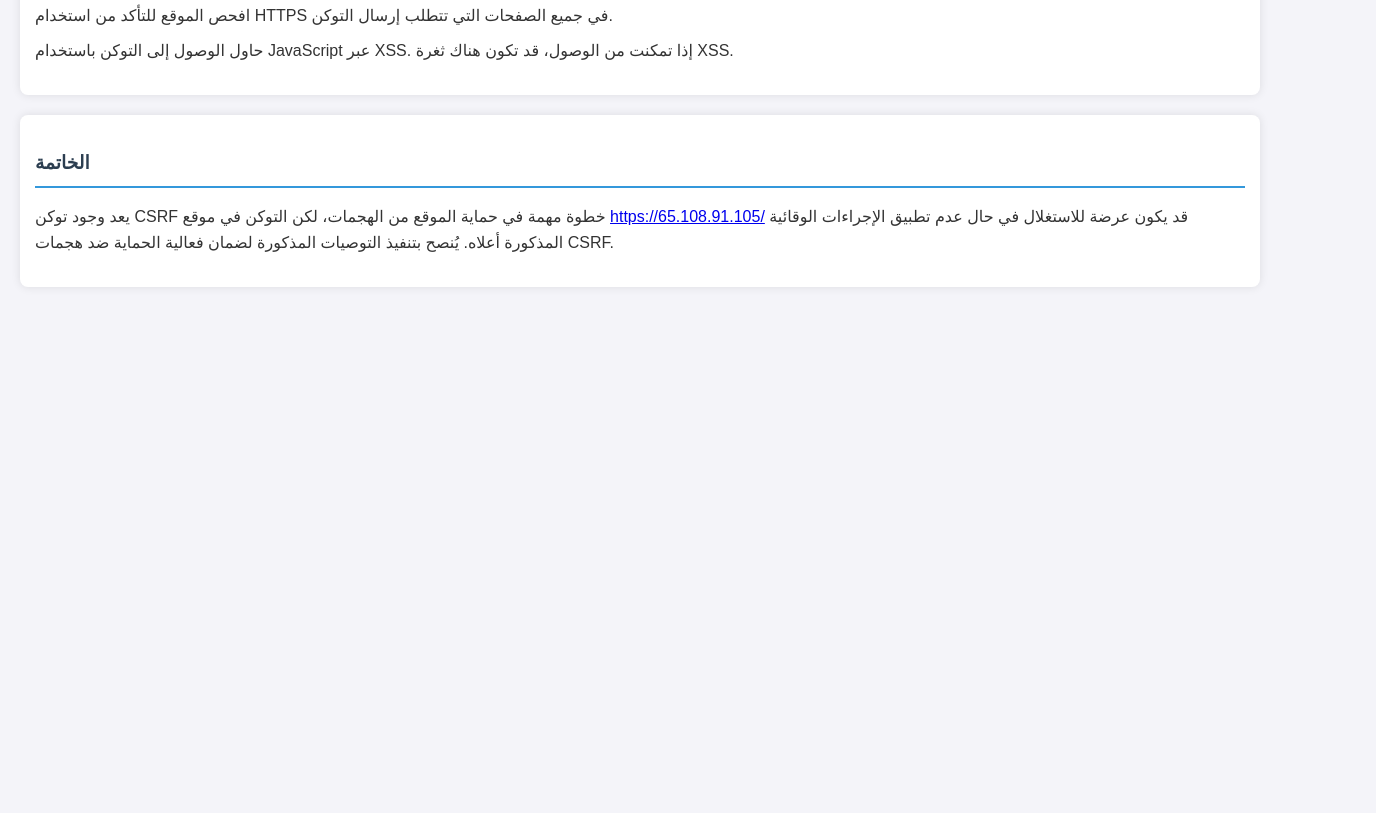
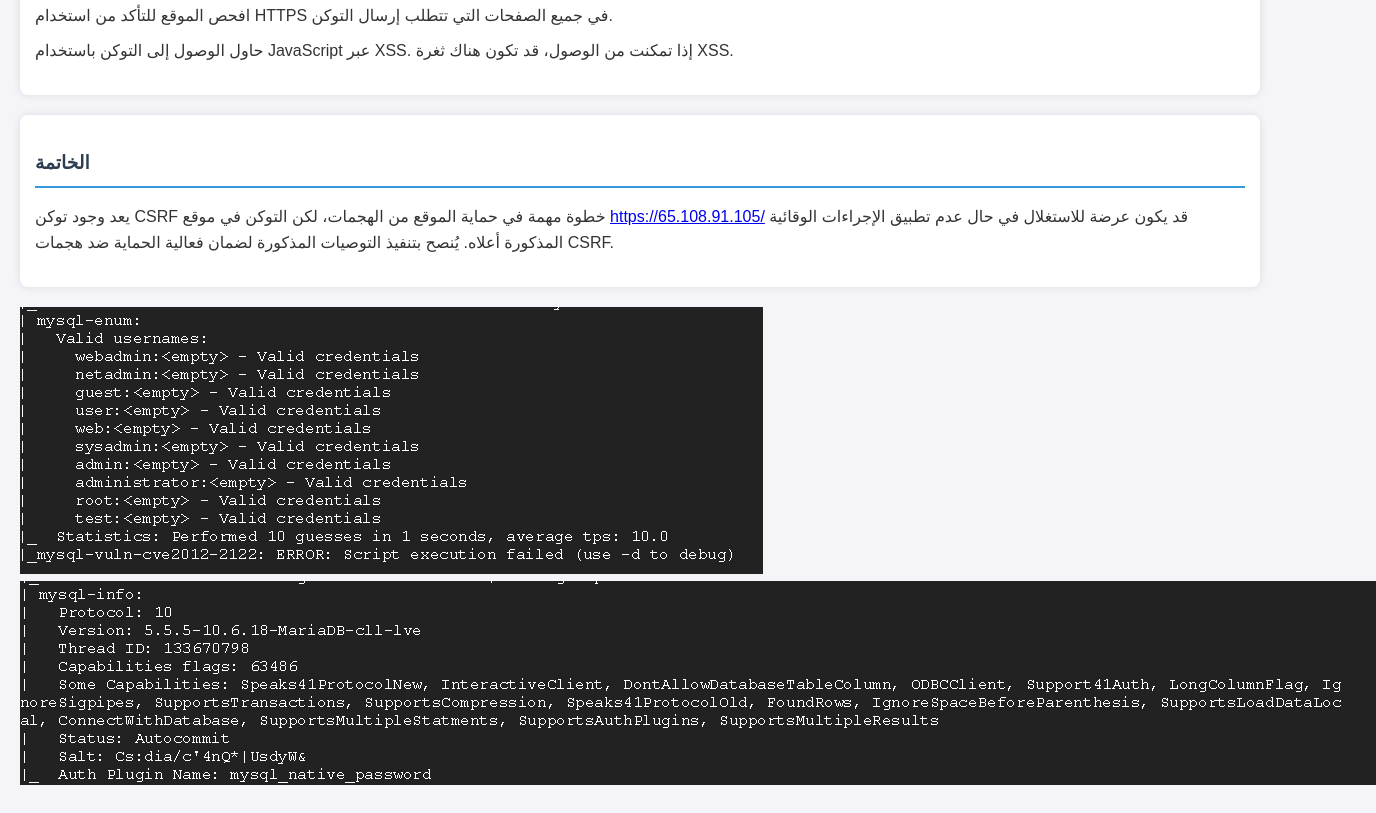
Before and after one commit to shaheen101sec/report, a plain HTML site: page index.html in a window 1280 px wide. Shown: the part 7540-8353 px from the top of the page, 1376 px wide, since content can reach past the window. Before the commit the page ends 7867 px from the top, so only its background shows below. Drawn offline with Linux system fonts and the light colour scheme.

Commit message:
Update index.html

```diff
--- a/index.html
+++ b/index.html
@@ -433,6 +433,7 @@
         <h3>الخاتمة</h3>
         <p>يعد وجود توكن CSRF خطوة مهمة في حماية الموقع من الهجمات، لكن التوكن في موقع <a href="https://65.108.91.105/">https://65.108.91.105/</a> قد يكون عرضة للاستغلال في حال عدم تطبيق الإجراءات الوقائية المذكورة أعلاه. يُنصح بتنفيذ التوصيات المذكورة لضمان فعالية الحماية ضد هجمات CSRF.</p>
     </div>
-
+    <img src="MySql.png">
+    <img src="MySql2.png">
 </body>
 </html>
```
